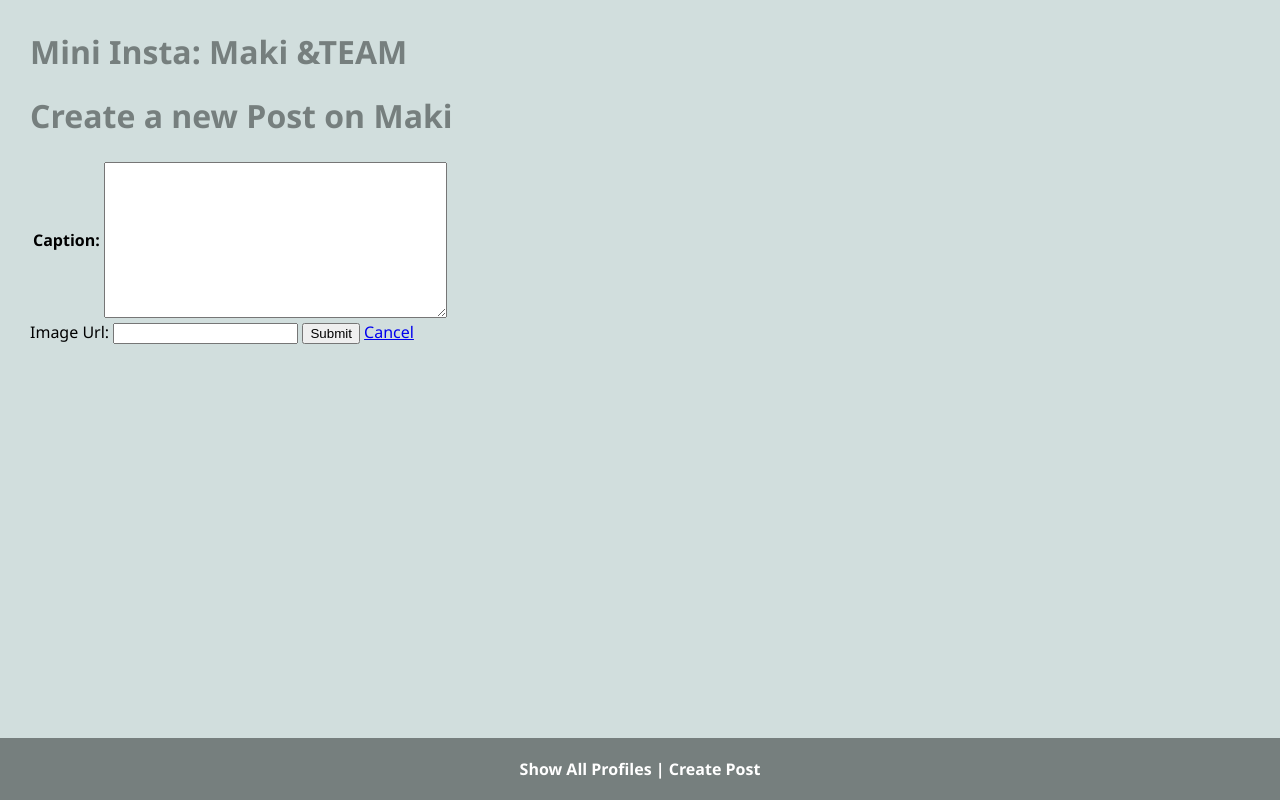
After one commit to Victor-Liu-BU/cs412, a Django app: page /mini_insta/profile/1/create_post in a window 1280 px wide. The commit adds this page. Run offline with Django 5.2, Linux system fonts and the light colour scheme; data comes from the database, SQL or seed files in the repository; both versions use the stored data as it was after the commit; lists and menus that the app fills with data are empty.

Commit message:
finished mini_insta assignment 2

```diff
--- a/mini_insta/admin.py
+++ b/mini_insta/admin.py
@@ -4,6 +4,7 @@
 
 from .models import Profile, Post, Photo
 
+#Register The models into the database
 admin.site.register(Profile)
 admin.site.register(Post)
 admin.site.register(Photo)
--- a/mini_insta/apps.py
+++ b/mini_insta/apps.py
@@ -3,7 +3,7 @@
 # Making sure that the data gets registered to the database
 from django.apps import AppConfig
 
-
+#Register out mini_insta into the database with respective fields
 class MiniInstaConfig(AppConfig):
     default_auto_field = 'django.db.models.BigAutoField'
     name = 'mini_insta'
--- /dev/null
+++ b/mini_insta/forms.py
@@ -0,0 +1,14 @@
+# mini_insta/forms.py
+# Ting Shing Liu, 10/3/25
+# Define the forms that we use for create/update/delete operations
+
+from django import forms
+from .models import *
+
+class CreatePostForm(forms.ModelForm):
+    """A form to add a Post to the database"""
+
+    class Meta:
+        """Associate this form with a model in the database"""
+        model = Post
+        fields = ['caption']
--- a/mini_insta/models.py
+++ b/mini_insta/models.py
@@ -2,6 +2,7 @@
 # Ting Shing Liu, 9/26/25
 # Creating the profile and Post object with fields that will be stored in the database
 from django.db import models
+from django.urls import reverse
 
 # Create your models here.
 class Profile(models.Model):
@@ -44,6 +45,10 @@
         photos = Photo.objects.filter(post=self).order_by("timestamp")
         return photos
 
+    def get_absolute_url(self):
+        """Return a URL to display one instance of this object """
+        return reverse("show_post", kwargs={'pk':self.pk})
+
 class Photo(models.Model):
     '''Encapsulate the data of the Photo object'''
 
--- a/mini_insta/templates/mini_insta/base.html
+++ b/mini_insta/templates/mini_insta/base.html
@@ -12,10 +12,12 @@
     </head>
     <body>
         <head>
-            <!--If condition to determine what header is displayed. If in profile, it will display profile username,
-            else showing all profiles-->
+            <!--If condition to determine what header is displayed. If in profile, it will display profile username, if in post, display profile,
+            else display show all profiles-->
             {% if profile %}
             <h1>Mini Insta: {{profile.display_name}}</h1>
+            {% elif post %}
+            <h1>Mini Insta: {{post.profile}}</h1>
             {% else %}
             <h1>Mini Insta: Showing All Profiles</h1>
             {% endif %}
@@ -30,6 +32,10 @@
             <ul>
                 <li>
                     <a href="{% url 'show_all_profiles' %}">Show All Profiles</a>
+                    <!--Conditional statement to see if the user is in the profile page to display Create Post-->
+                    {% if profile %}
+                    <a href="{% url 'create_post' profile.pk %}">| Create Post</a>
+                    {% endif %}
                 </li>
             </ul>
         </nav>
--- /dev/null
+++ b/mini_insta/templates/mini_insta/create_post_form.html
@@ -0,0 +1,21 @@
+<!--mini_insta/templates/mini_insta/create_post_form.html-->
+<!--Ting Shing Liu, 10/3/25-->
+<!--Creates the html page for post submission-->
+
+{% extends 'mini_insta/base.html' %}
+
+{% block content %}
+<h1>Create a new Post on {{profile.username}}</h1>
+<form method="POST">
+    {% csrf_token %}
+    <table>
+    {{form.as_table}}
+    </table>
+    <!--Input box to manually insert ONE image url-->
+    Image Url: <input type="text" name="image_url">
+    <!--When the user submits, navigate to the new post-->
+    <input type="submit" name="submit" value="Submit">
+    <!--Navigate back to the profile page on cancel-->
+    <a href="{% url 'show_profile' profile.pk %}">Cancel</a>
+</form>
+{% endblock %}
--- a/mini_insta/urls.py
+++ b/mini_insta/urls.py
@@ -11,4 +11,5 @@
     path('', ProfileListView.as_view(), name="show_all_profiles"), # Path to the base page where it displays all profiles
     path('profile/<int:pk>', ProfileDetailView.as_view(), name="show_profile"), # Path to a unique profile page with their respective id
     path('post/<int:pk>', PostDetailView.as_view(), name="show_post"), # Path to a unique post with their respective id
+    path('profile/<int:pk>/create_post', CreatePostView.as_view(), name="create_post"), # Path to the create post form with their respective profile id
 ]
--- a/mini_insta/views.py
+++ b/mini_insta/views.py
@@ -2,8 +2,10 @@
 # Ting Shing Liu, 9/26/25
 # Views file for the mini_insta app that describes the Profile classes that will be used in the application
 from django.shortcuts import render
-from django.views.generic import ListView, DetailView
+from django.views.generic import ListView, DetailView, CreateView
 from .models import Profile, Post, Photo
+from .forms import CreatePostForm
+from django.urls import reverse
 
 # Create your views here.
 class ProfileListView(ListView):
@@ -26,3 +28,50 @@
     model = Post
     template_name = "mini_insta/show_post.html"
     context_object_name = "post"
+
+class CreatePostView(CreateView):
+    '''A view to handle creation of a new Post on a Profile '''
+
+    form_class = CreatePostForm
+    template_name = 'mini_insta/create_post_form.html'
+
+    def get_context_data(self):
+        # Calling the superclass method
+        context = super().get_context_data()
+
+        # find/add profile to the context data
+        # Retrieve the pk from the URL
+        pk = self.kwargs['pk']
+        profile = Profile.objects.get(pk=pk)
+
+        # Add this profile to the context dictionary
+        context['profile'] = profile
+        return context
+
+    def form_valid(self, form):
+        """This method handles the form submission and saves the new object
+        to the Django database.
+        We need to add the foreign key (of the Profile) to the Comment
+        object before saving it to the database."""
+
+        # Retrieve the pk from the URL
+        pk = self.kwargs['pk']
+        profile = Profile.objects.get(pk=pk)
+
+        # Attach this post to the Profile
+        form.instance.profile = profile # Set the Foreign Key
+
+        # Delegate the work to the superclass method form_valid:
+        response = super().form_valid(form)
+
+        # Retrieve the image_url from the POST data
+        image_url = self.request.POST.get('image_url')
+
+        # If an image_url was provided, create a new Photo object
+        if image_url:
+            Photo.objects.create(
+                post=self.object,
+                image_url=image_url
+            )
+        # return response
+        return response
--- a/static/styles-mini-insta.css
+++ b/static/styles-mini-insta.css
@@ -1,3 +1,7 @@
+/*static/style-mini-insta.css
+Ting Shing Liu, 10/3/25
+CSS for my mini_insta*/
+
 body {
     margin: 30px;
     background: #d1dedd;
@@ -5,7 +9,6 @@
     padding-bottom: 70px;
 }
 
-/* ======== NEW: Profile Bio Section Styles ======== */
 .profile-bio {
     max-width: 900px; /* Constrains the width of the bio section */
     margin: 20px auto; /* Centers the container on the page */
@@ -17,22 +20,36 @@
     border-radius: 8px;
 }
 
-/* ======== NEW: Profile Picture Styles ======== */
 .profile-pic {
-    max-width: 200px;  /* Changed from 200px */
-    height: 200px;     /* Changed from 200px */
+    max-width: 200px;
+    height: 200px;
     border-radius: 50%;
     border: 4px solid #fff;
     object-fit: cover;
 }
 
-/* ======== NEW: Post Section Container ======== */
 .posts-section {
     max-width: 900px;
     margin: 40px auto; /* Adds space and centers it */
 }
+.post-caption-detail {
+    padding: 15px;
+    background-color: #eee;
+    border-radius: 8px;
+    margin-bottom: 20px; /* Adds space between caption and image grid */
+}
 
-/* Updated Grid Container and Image Styles */
+.post-caption-detail p {
+    margin: 0;
+    color: #262626;
+}
+
+.post-caption-detail .post-timestamp {
+    font-size: 0.8em;
+    color: #8e8e8e;
+    margin-top: 5px;
+}
+
 .grid-container {
     display: grid;
     grid-template-columns: repeat(3, 1fr); /* Creates a 3-column grid */
@@ -65,7 +82,6 @@
     border-radius: 8px;
 }
 
-/* General Styles (Mostly Unchanged) */
 footer {
     position: fixed;
     bottom: 0;
```
Also changed, not shown: mini_insta/templates/mini_insta/show_post.html (+19 -12 lines), mini_insta/templates/mini_insta/show_profile.html (+5 -4 lines), db.sqlite3.
